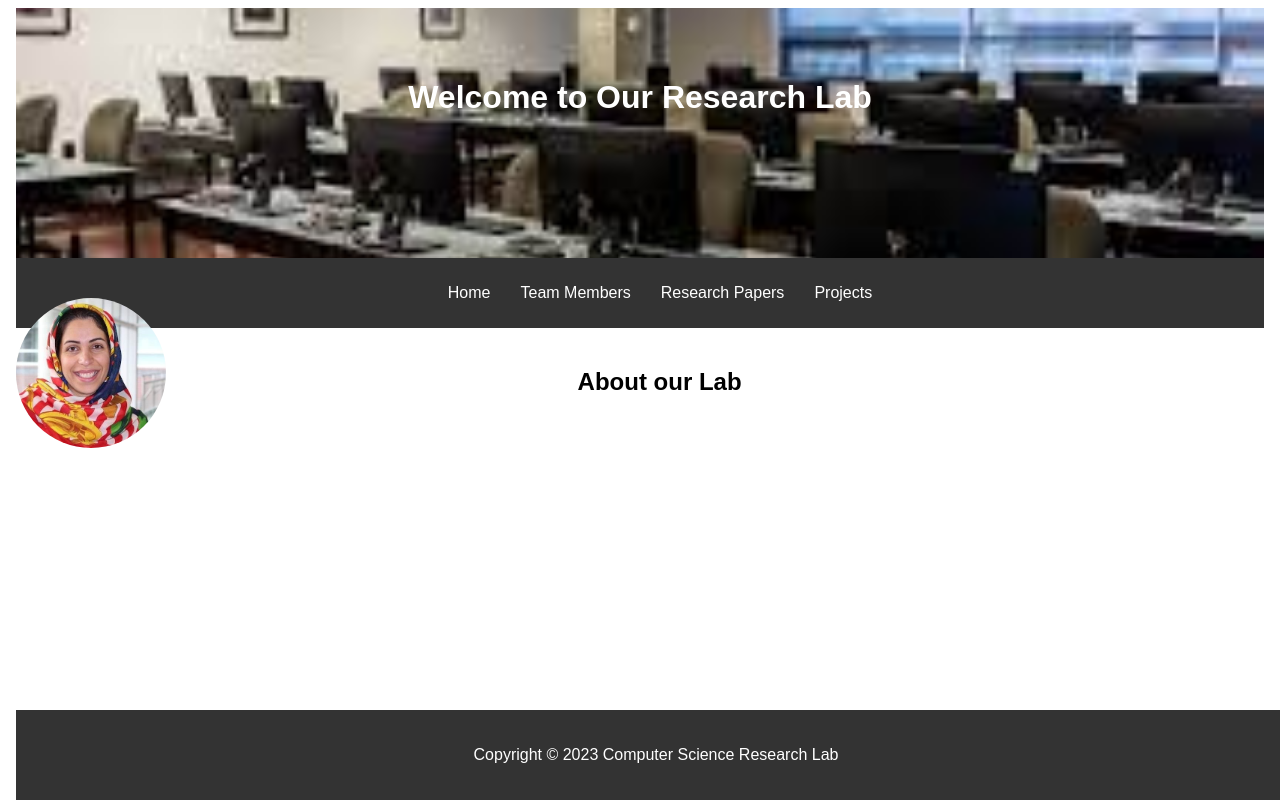
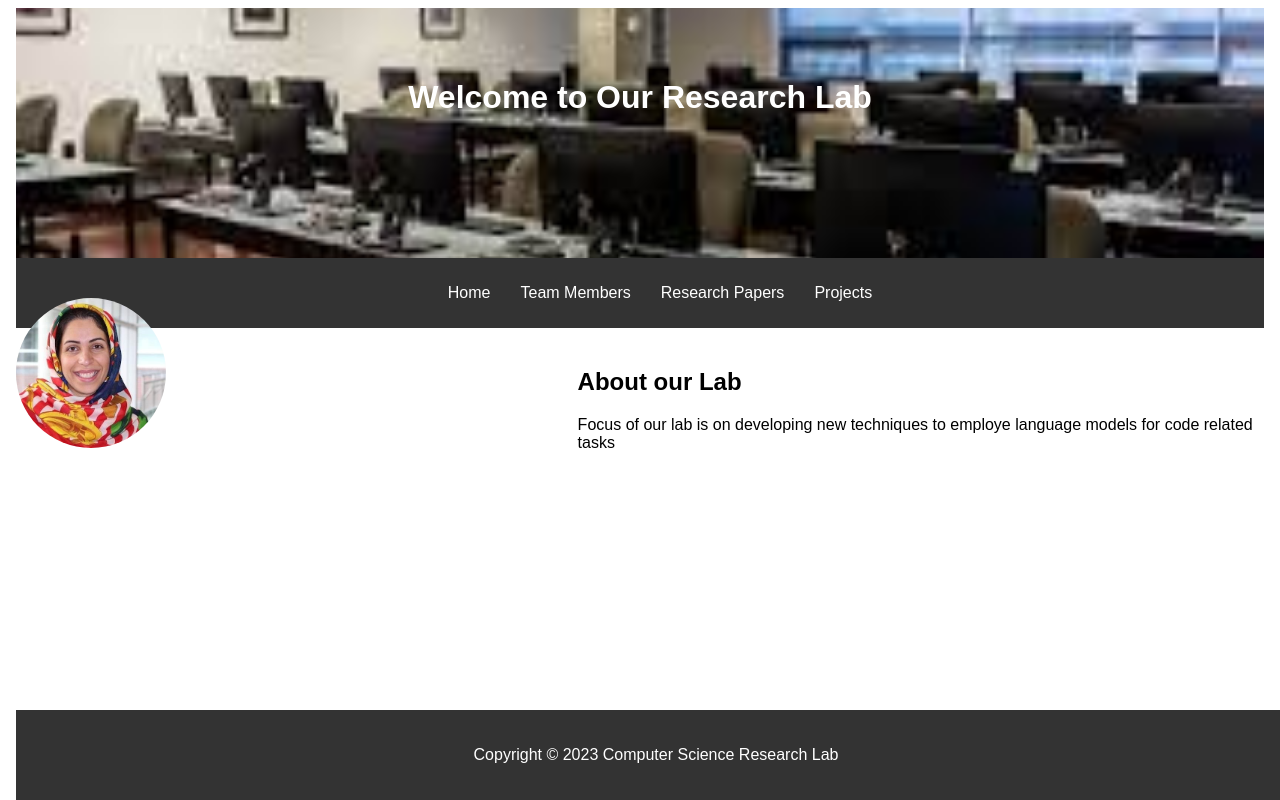
Before and after one commit to mkhfring/lab-website, an Angular app: page / in a window 1280 px wide. Built offline with nearby package versions, Linux system fonts and the light colour scheme.

Commit message:
Adding summary

```diff
--- a/src/app/app.component.html
+++ b/src/app/app.component.html
@@ -25,7 +25,7 @@
         <div id="lab-summary">
             <h2>About our Lab</h2>
             <p>
-                <!-- Summary of lab activities goes here -->
+                Focus of our lab is on developing new techniques to employe language models for code related tasks
             </p>
         </div>
     </main>
```
